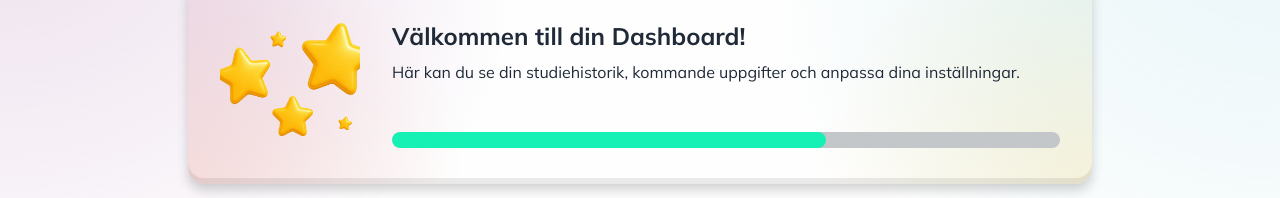
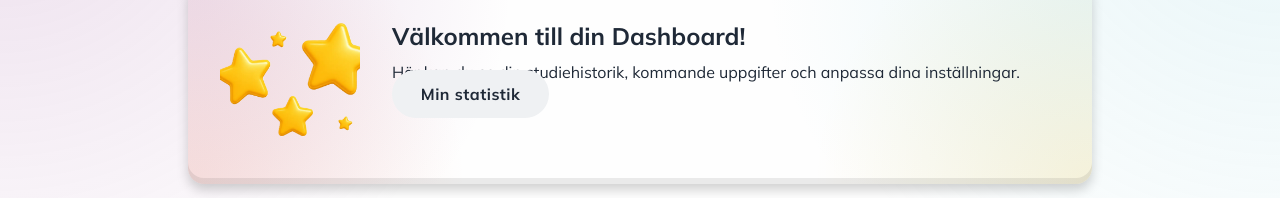
Before and after one commit to Augustlyden/Lex-Lax, a React (Vite) app in the folder frontend/: page /dashboard/1 in a window 1280 px wide. Shown: the part 148-346 px from the top of the page. Built offline with nearby package versions, Linux system fonts and the light colour scheme; no server answers; a web font is replaced by a local one.

Commit message:
Fix: Moved some nav functionality to dashboard and removed nav links. Added back button to Statisticpage to keep it consistent with other pages. Added dynamic text to subject cards. Small ui improvements

```diff
--- a/frontend/src/pages/DashboardPage.jsx
+++ b/frontend/src/pages/DashboardPage.jsx
@@ -3,6 +3,7 @@ import stars from "../assets/ui/stars.webp";
 import Subjects from "../components/Subjects"
 import Loading from "../components/UI/Loading"
 import { useState, useEffect } from "react";
+import { Link } from 'react-router-dom';
 
 function DashboardPage() {
 
@@ -48,9 +49,9 @@ if(loading) {
                 <div className = "info-content-right">
                 <h2>Välkommen till din Dashboard!</h2>
                 <p>Här kan du se din studiehistorik, kommande uppgifter och anpassa dina inställningar.</p>
-                <div className="progress-bar">
-               <div className="progress-fill"></div>
+                <div className="info-content-line">
                </div>
+                <Link to ="/statistik" className="flat-btn dashboard-btn-size">Min statistik</Link>
             </div>
            </div>
 
--- a/frontend/src/pages/StatisticPage.jsx
+++ b/frontend/src/pages/StatisticPage.jsx
@@ -5,6 +5,7 @@ import { useState, useEffect } from 'react';
 import Loading from '../components/UI/Loading.jsx'
 import StatisticTabs from '../components/Statistics/StatisticTabs.jsx';
 import StatisticDetails from '../components/Statistics/StatisticDetails.jsx';
+import {Link} from "react-router-dom"
 
 const StatisticPage = () => {
   // Global and local states
@@ -57,8 +58,10 @@ const StatisticPage = () => {
   }
 
   return (
-    <div>
-      <StatisticTabs
+    <>
+      <Link to={"/dashboard/" + currentUser?.id} className="flat-btn statistic-back-btn-box">Tillbaka</Link>
+    <div className = "statistic-page">
+       <StatisticTabs
         allStats={allStats}
         onSelectList={setSelectedListId}
         subjects={subjects}/>
@@ -69,6 +72,7 @@ const StatisticPage = () => {
          onClose={() => setSelectedListId(null)}/>
       )}
     </div>
+    </>
   )
 }
 
```
